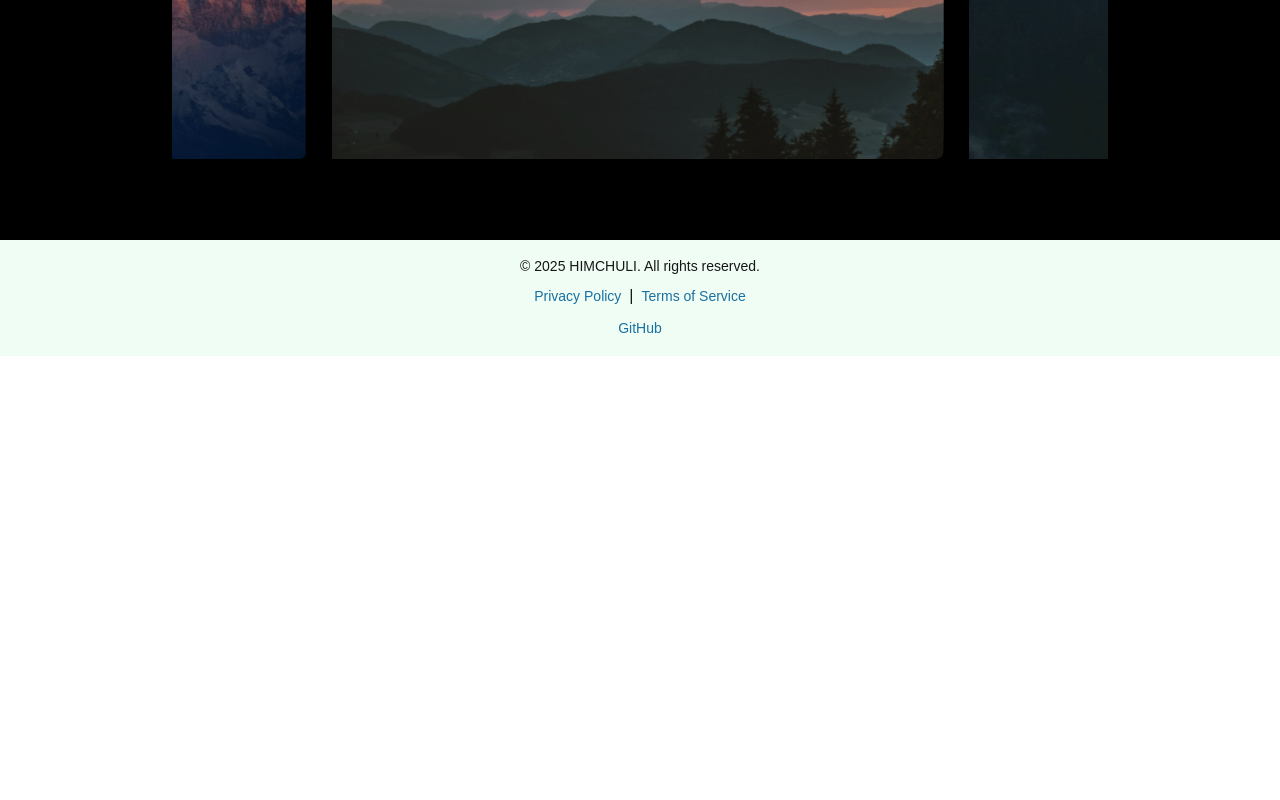
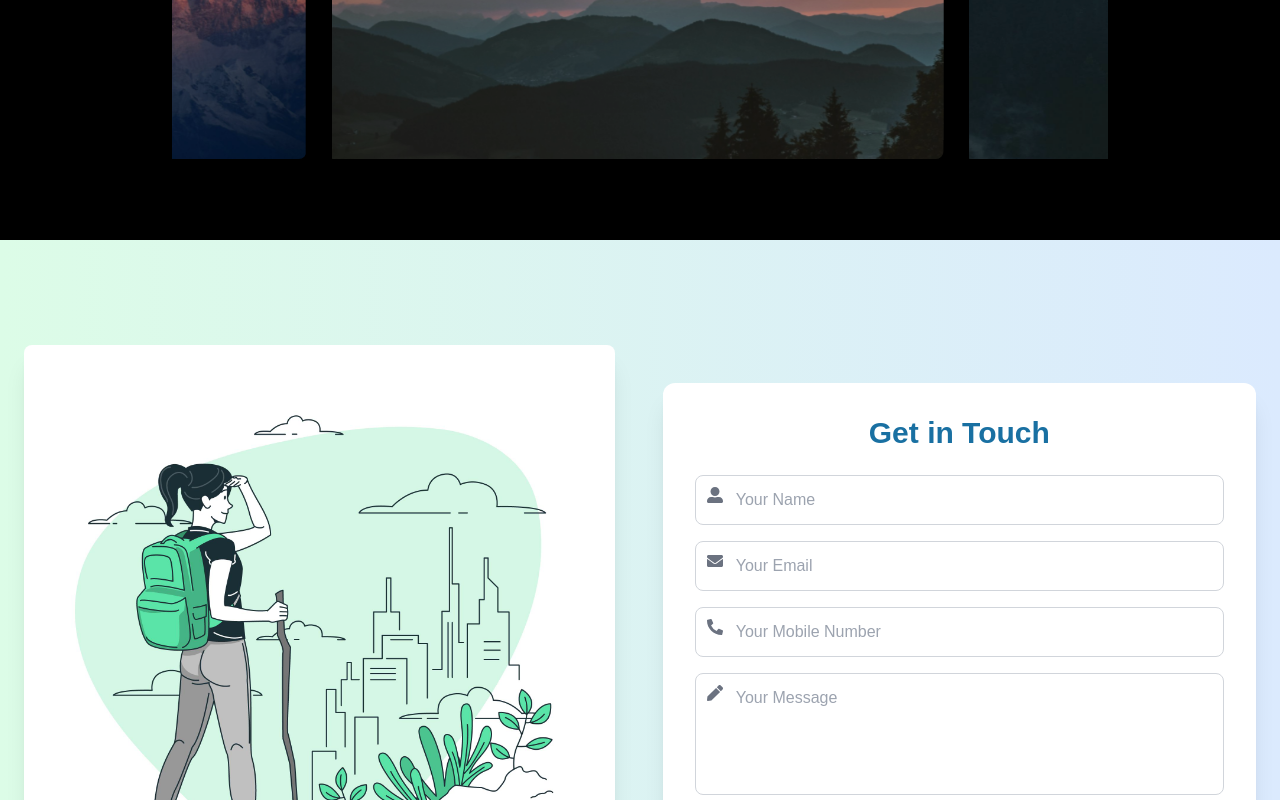
Before and after one commit to blacksnow0/Himchuli, a Next.js app: page / in a window 1280 px wide. Shown: the part 2000-2800 px from the top of the page. Before the commit the page ends 2356 px from the top, so only its background shows below. Built offline with nearby package versions, Linux system fonts and the light colour scheme.

Commit message:
contact added

```diff
--- a/src/app/page.js
+++ b/src/app/page.js
@@ -1,5 +1,6 @@
 "use client";
 import Footer from "@/components/Footer";
+import ContactUs from "@/components/landing/Contactus";
 import Gallery from "@/components/landing/Gallery";
 import Hero from "@/components/landing/Hero";
 import Trips from "@/components/landing/Trips";
@@ -14,6 +15,9 @@
         <Trips />
       </div>
       <Gallery />
+
+      <ContactUs />
+
       <Footer />
     </div>
   );
--- /dev/null
+++ b/src/components/landing/Contactus.js
@@ -0,0 +1,101 @@
+"use client";
+import React, { useState } from "react";
+import { FaPhoneAlt, FaUserAlt, FaEnvelope, FaPen } from "react-icons/fa";
+import illustrate from "../../../public/images/contact.jpg";
+import Image from "next/image";
+
+function ContactUs() {
+  const [name, setName] = useState("");
+  const [email, setEmail] = useState("");
+  const [mobile, setMobile] = useState("");
+  const [message, setMessage] = useState("");
+
+  const handleSubmit = (e) => {
+    e.preventDefault();
+    console.log({ name, email, mobile, message });
+  };
+
+  return (
+    <div className="min-h-screen flex justify-center items-center py-12 bg-gradient-to-r from-green-100 to-blue-100">
+      <div className="max-w-7xl w-full flex items-center justify-center md:space-x-12 px-6">
+        <div className="hidden md:flex flex-col justify-center w-full sm:w-1/2 mb-8 sm:mb-0">
+          <Image
+            src={illustrate}
+            alt="Illustration"
+            className="w-full h-auto rounded-lg shadow-xl"
+            priority
+          />
+        </div>
+
+        <div className="bg-white p-8 rounded-xl shadow-xl w-full sm:w-1/2 space-y-6">
+          <h2 className="text-3xl font-semibold text-center text-secondary mb-4">
+            Get in Touch
+          </h2>
+
+          <form onSubmit={handleSubmit} className="space-y-4">
+            <div className="relative">
+              <input
+                type="text"
+                id="name"
+                value={name}
+                onChange={(e) => setName(e.target.value)}
+                className="w-full p-3 pl-10 rounded-lg border border-gray-300 focus:ring-2 focus:ring-primary focus:outline-none"
+                placeholder="Your Name"
+                required
+              />
+              <FaUserAlt className="absolute left-3 top-3 text-gray-500" />
+            </div>
+
+            <div className="relative">
+              <input
+                type="email"
+                id="email"
+                value={email}
+                onChange={(e) => setEmail(e.target.value)}
+                className="w-full p-3 pl-10 rounded-lg border border-gray-300 focus:ring-2 focus:ring-primary focus:outline-none"
+                placeholder="Your Email"
+                required
+              />
+              <FaEnvelope className="absolute left-3 top-3 text-gray-500" />
+            </div>
+
+            <div className="relative">
+              <input
+                type="tel"
+                id="mobile"
+                value={mobile}
+                onChange={(e) => setMobile(e.target.value)}
+                className="w-full p-3 pl-10 rounded-lg border border-gray-300 focus:ring-2 focus:ring-primary focus:outline-none"
+                placeholder="Your Mobile Number"
+                required
+              />
+              <FaPhoneAlt className="absolute left-3 top-3 text-gray-500" />
+            </div>
+
+            <div className="relative">
+              <textarea
+                id="message"
+                value={message}
+                onChange={(e) => setMessage(e.target.value)}
+                className="w-full p-3 pl-10 rounded-lg border border-gray-300 focus:ring-2 focus:ring-primary focus:outline-none resize-none"
+                placeholder="Your Message"
+                rows="4"
+                required
+              />
+              <FaPen className="absolute left-3 top-3 text-gray-500" />
+            </div>
+
+            <button
+              type="submit"
+              className="w-full py-3 px-4 bg-secondary text-white font-semibold rounded-lg hover:bg-primary-dark focus:outline-none transition duration-300"
+            >
+              Submit
+            </button>
+          </form>
+        </div>
+      </div>
+    </div>
+  );
+}
+
+export default ContactUs;
--- a/src/components/landing/Hero.js
+++ b/src/components/landing/Hero.js
@@ -80,36 +80,29 @@
 import { Typewriter } from "react-simple-typewriter";
 import { FaSearch } from "react-icons/fa";
 
-// Import your images
 import background1 from "../../../public/images/background1.jpg";
 import background2 from "../../../public/images/background2.jpg";
 import background3 from "../../../public/images/background.jpg";
 
-// Define an array of background images
 const backgroundImages = [background1, background2, background3];
 
 const phrases = ["Paradise", "Serenity", "Tranquility", "Nature", "Freedom"];
 
 function Hero() {
-  // State to track the current background image
   const [currentImage, setCurrentImage] = useState(0);
 
   useEffect(() => {
     const intervalId = setInterval(() => {
-      // Update the background image every 3 seconds
       setCurrentImage((prev) => (prev + 1) % backgroundImages.length);
-    }, 3000); // 3000ms = 3 seconds
+    }, 5000);
 
-    // Cleanup interval on component unmount
     return () => clearInterval(intervalId);
   }, []);
 
   return (
     <section className="relative w-full h-[80vh] bg-cover bg-center bg-fixed">
-      {/* Overlay for the gradient */}
       <div className="absolute inset-0 bg-gradient-to-b from-black via-transparent to-black opacity-60"></div>
 
-      {/* Content of the Hero Section */}
       <div className="absolute inset-0 flex flex-col items-center justify-center text-center z-10 space-y-6">
         <h1 className="text-4xl sm:text-5xl lg:text-6xl font-bold text-white drop-shadow-lg">
           Escape to{" "}
@@ -124,7 +117,6 @@
           />
         </h1>
 
-        {/* Add any other content you want */}
         <div className="relative flex items-center justify-center">
           <input
             type="text"
@@ -141,7 +133,6 @@
         </div>
       </div>
 
-      {/* Background Image that will change */}
       <div className="absolute inset-0 z-0">
         <div
           className="absolute inset-0 transition-all duration-1000 ease-in-out"
```
Also changed, not shown: public/images/contact.jpg (added), public/images/contact2.jpeg (added).
